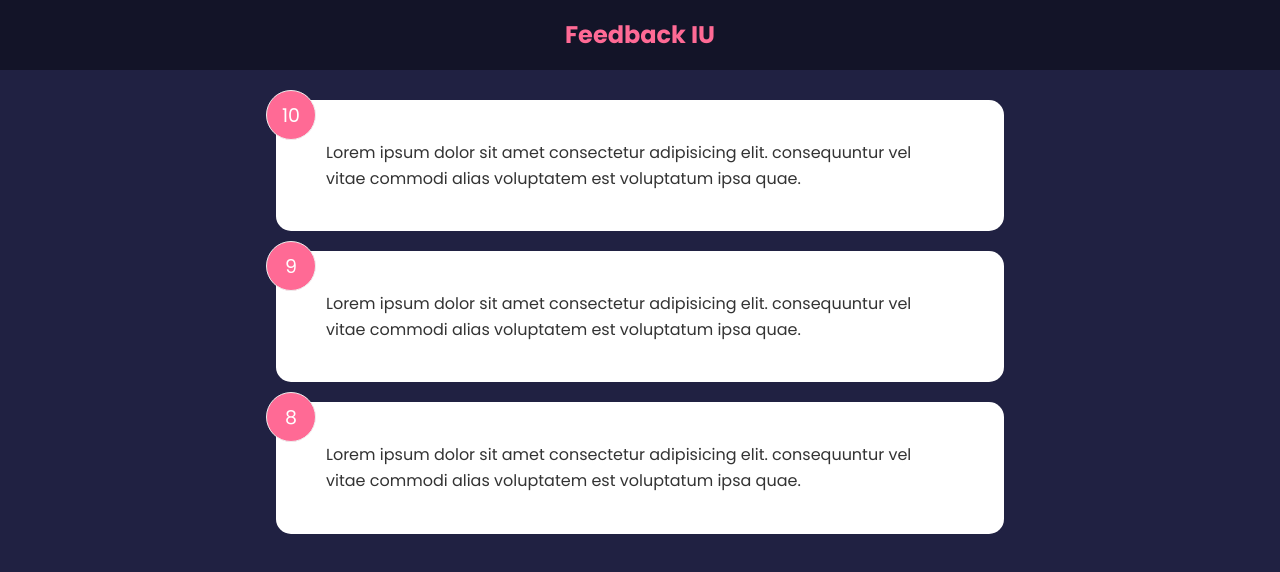
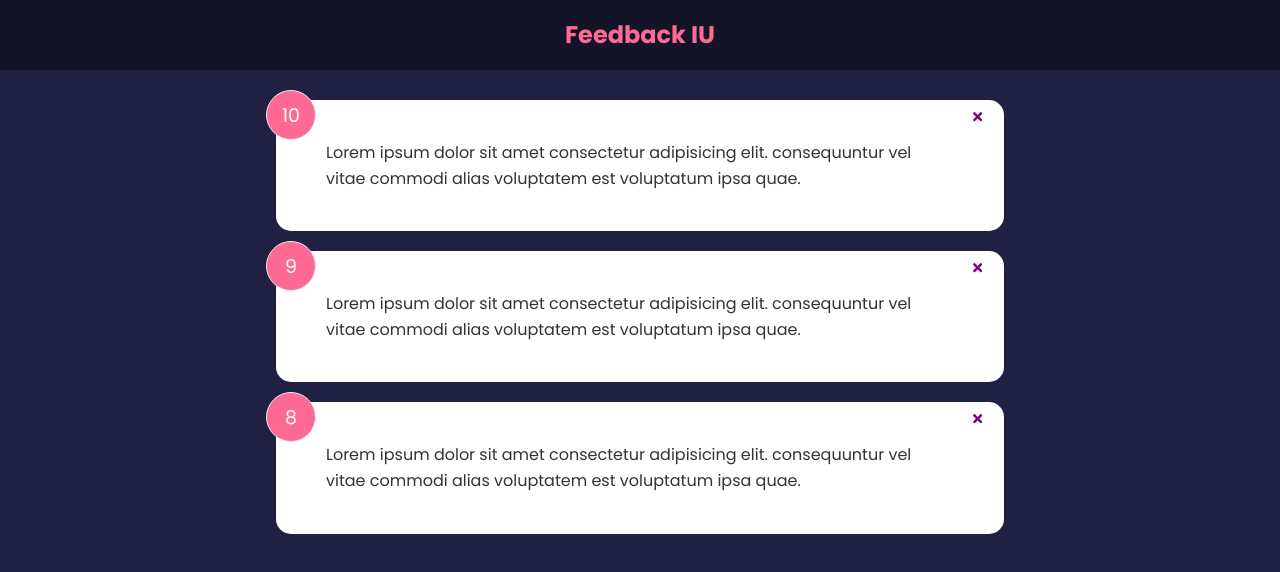
Before and after one commit to tirsop/Feeback-UI, a React (Create React App) app: page / in a window 1280 px wide. Shown: the top 572 px of the page. Built offline with nearby package versions, Linux system fonts and the light colour scheme.

Commit message:
add remove feedback functionality

```diff
--- a/package.json
+++ b/package.json
@@ -8,6 +8,7 @@
     "@testing-library/user-event": "^13.5.0",
     "react": "^18.2.0",
     "react-dom": "^18.2.0",
+    "react-icons": "^4.4.0",
     "react-scripts": "5.0.1",
     "web-vitals": "^2.1.4"
   },
--- a/src/App.js
+++ b/src/App.js
@@ -5,12 +5,20 @@
 
 function App() {
   const [feedback, setFeedback] = useState(FeedbackData);
+  const deleteFeedback = (id) => {
+    if (window.confirm('Are you sure you want to delete this?')) {
+      setFeedback(feedback.filter((item) => item.id !== id))
+    }
+  }
 
   return (
     <>
       <Header />
       <div className="container">
-        <FeedbackList feedback={feedback} />
+        <FeedbackList
+          feedback={feedback}
+          handleDelete={deleteFeedback}
+        />
       </div>
     </>
   )
--- a/src/components/FeedbackItem.jsx
+++ b/src/components/FeedbackItem.jsx
@@ -1,11 +1,15 @@
+import { FaTimes } from 'react-icons/fa'  // cross icon
 import PropTypes from 'prop-types'
 import Card from "./shared/Card"
 
-function FeedbackItem({ item }) {
+function FeedbackItem({ item, handleDelete }) {
 
   return (
     <Card>
       <div className="num-display">{item.rating}</div>
+      <button onClick={() => handleDelete(item.id)} className="close">
+        <FaTimes color="purple" />
+      </button>
       <div className="text-display">{item.text}</div>
     </Card>
   )
--- a/src/components/FeedbackList.jsx
+++ b/src/components/FeedbackList.jsx
@@ -1,13 +1,17 @@
 import PropTypes from 'prop-types'
 import FeedbackItem from "./FeedbackItem"
 
-function FeedbackList({ feedback }) {
+function FeedbackList({ feedback, handleDelete }) {
   if (!feedback || feedback.length === 0) return <p>No feedback yet!</p>
 
   return (
     <div className="feedback-list">
       {feedback.map((item) => (
-        <FeedbackItem key={item.id} item={item} />
+        <FeedbackItem
+          key={item.id}
+          item={item}
+          handleDelete={handleDelete}
+        />
       ))}
     </div>
   )
```
Also changed, not shown: 1 other file (tests, documents, lock files or other folders).
